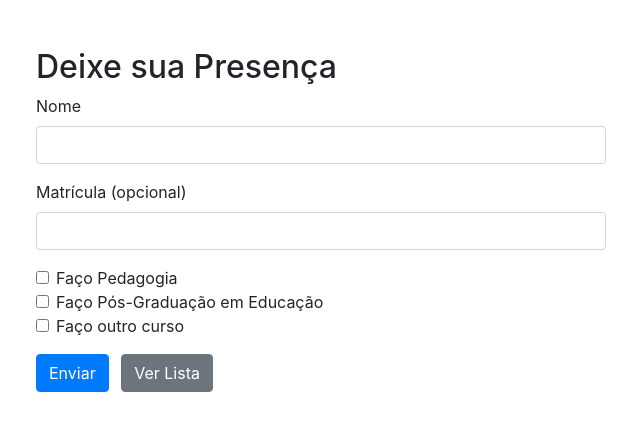
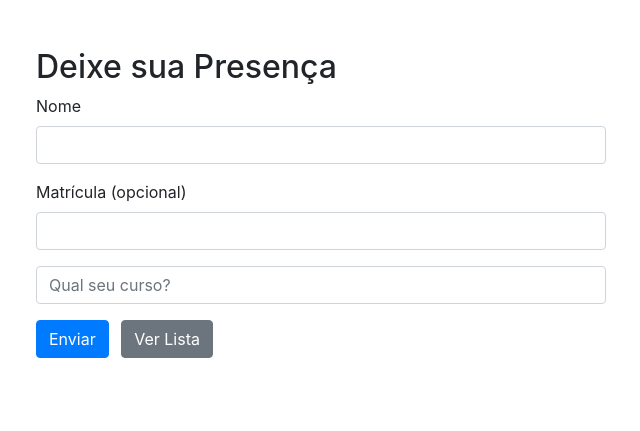
Before and after one commit to NovaDrake76/presencaLab, a PHP site: page /presenca.php in a window 1280 px wide. Shown: the top 431 px of the page, without its empty margins (319-959 px from the left). Run offline with PHP 8.4, Linux system fonts and the light colour scheme.

Commit message:
removed checks

```diff
--- a/presenca.php
+++ b/presenca.php
@@ -92,27 +92,10 @@ if ($_SERVER["REQUEST_METHOD"] == "POST") {
                             <input type="number" name="matricula" class="form-control <?php echo (!empty($matricula_err)) ? 'is-invalid' : ''; ?>"><?php echo $matricula; ?></input>
                             <span class="invalid-feedback"><?php echo $matricula_err; ?></span>
                         </div>
-                        <div class="form-check">
-                            <input class="form-check-input" type="checkbox" value="" id="pedagogia">
-                            <label class="form-check-label" for="pedagogia">
-                                Faço Pedagogia
-                            </label>
-                        </div>
-                        <div class="form-check">
-                            <input class="form-check-input" type="checkbox" value="" id="graduacao">
-                            <label class="form-check-label" for="graduacao">
-                                Faço Pós-Graduação em Educação
-                            </label>
-                        </div>
-                        <div class="form-check">
-                            <input class="form-check-input" type="checkbox" value="" id="outroCurso">
-                            <label class="form-check-label" for="outroCurso">
-                                Faço outro curso
-                            </label>
-                        </div>
-                        <div class="form-group mt-2" id="outro" style="display: none">
 
-                            <input type="text" name="curso" placeholder="Outro curso" class="form-control"> </input>
+                        <div class="form-group mt-2" id="outro">
+
+                            <input type="text" name="curso" placeholder="Qual seu curso?" class="form-control"> </input>
                             <span class="invalid-feedback"><?php echo $curso_err; ?></span>
                         </div>
 
@@ -128,31 +111,3 @@ if ($_SERVER["REQUEST_METHOD"] == "POST") {
 </body>
 
 </html>
-
-<script>
-    const pedagogia = document.querySelector('#pedagogia');
-    const graduacao = document.querySelector('#graduacao');
-    const outro = document.querySelector('#outroCurso');
-
-
-    pedagogia.addEventListener('change', function() {
-        if (this.checked) {
-            console.log("Pedagogia");
-        }
-    });
-
-    graduacao.addEventListener('change', function() {
-        if (this.checked) {
-            console.log("Graduação em Educação")
-        }
-    })
-
-    outro.addEventListener('change', function() {
-        if (this.checked) {
-            document.getElementById("outro").style.display = "flex";
-        } else {
-            document.getElementById("outro").style.display = "none";
-
-        }
-    })
-</script>
```
